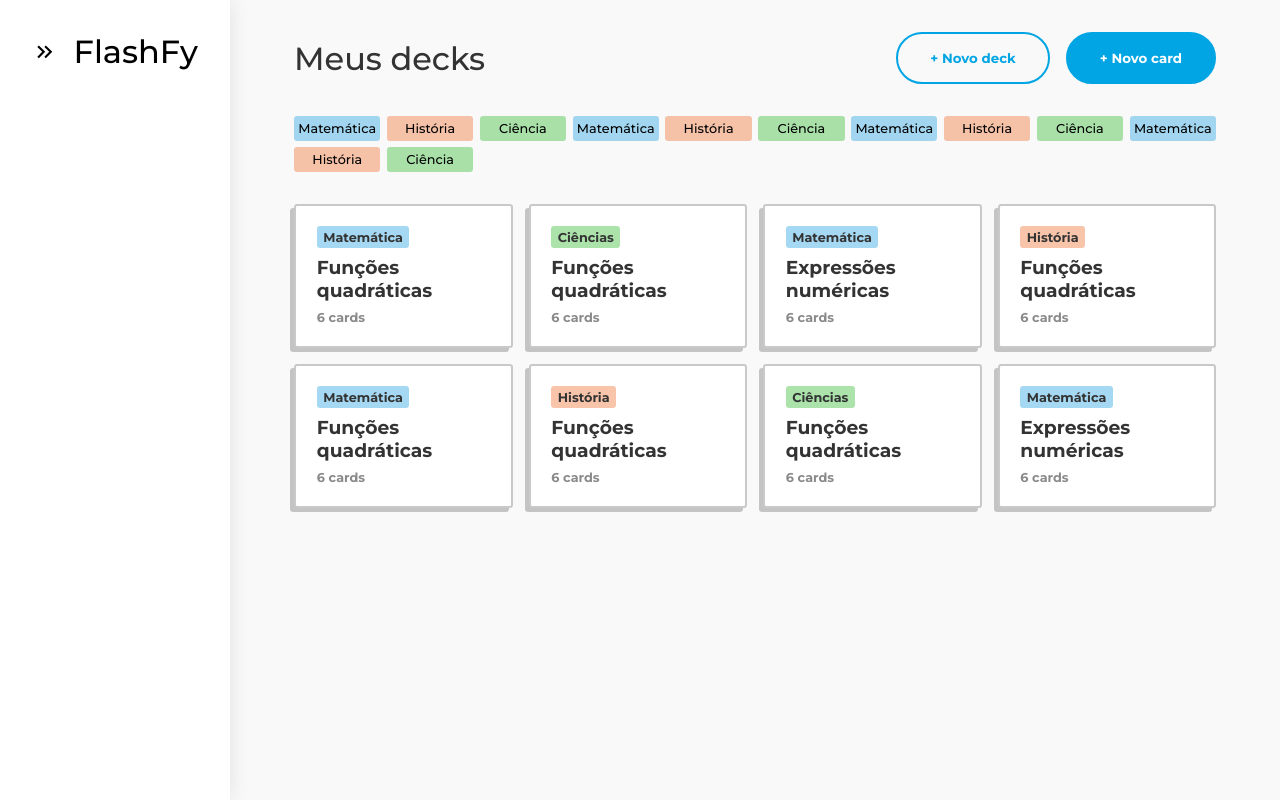
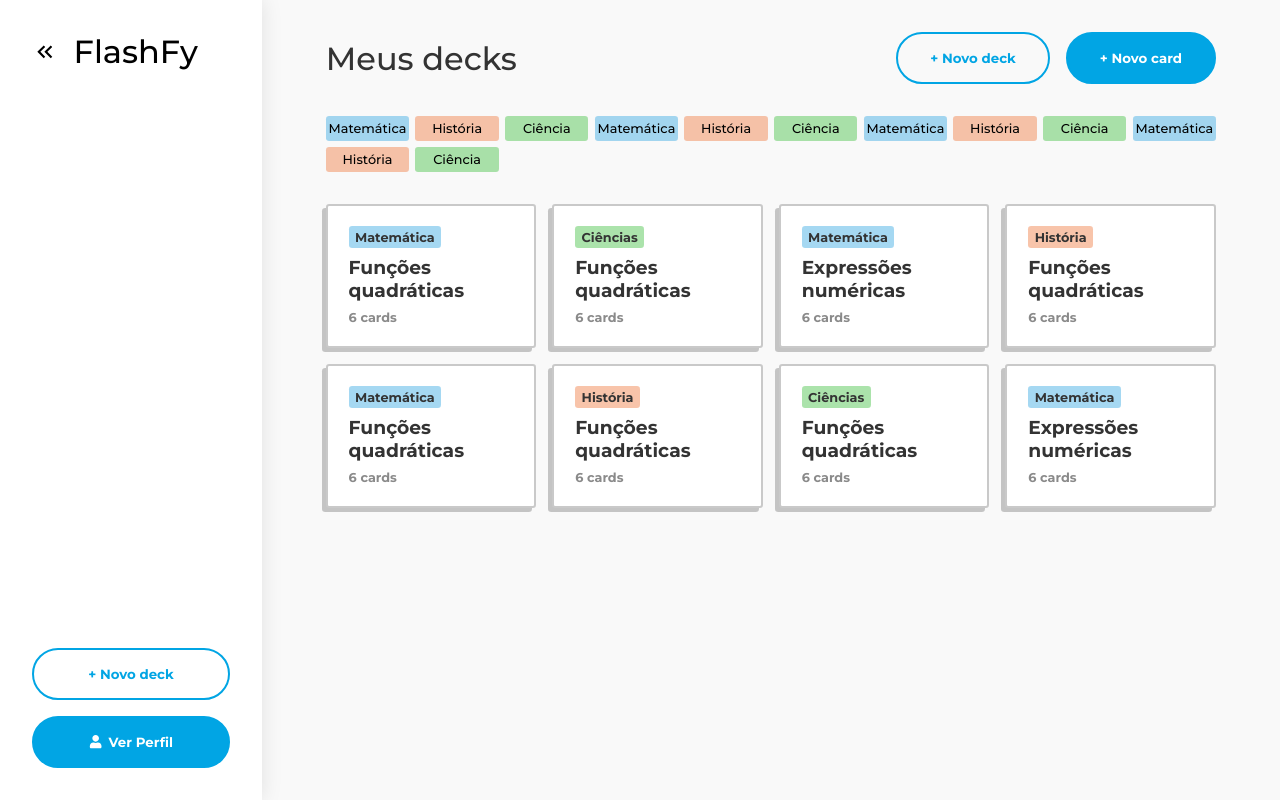
Before and after one commit to FellipeCastro/flashfy, a React (Vite) app: page / in a window 1280 px wide. Both pictures are taken after a click on the button 44 px from the left and 51 px from the top of the page. Built offline with nearby package versions, Linux system fonts and the light colour scheme.

Commit message:
Sidebar atualizada

```diff
--- a/src/App.jsx
+++ b/src/App.jsx
@@ -1,14 +1,23 @@
 import { MdKeyboardDoubleArrowRight } from "react-icons/md";
+import { FaUser } from "react-icons/fa";
+import { useState } from "react";
 
 const App = () => {
+    const [isSidebarOpen, setIsSidebarOpen] = useState(false);
+
     return (
-        <div className="container open">
-            <div className="sidebar">
+        <div className="container">
+            <div className={isSidebarOpen ? "sidebar open" : "sidebar"}>
                 <div className="flexContainer">
-                    <button className="sidebarBtn">
+                    <button className="sidebarBtn" onClick={() => setIsSidebarOpen(!isSidebarOpen)}>
                         <MdKeyboardDoubleArrowRight />
                     </button>
                     <div className="logo">FlashFy</div>
+                </div>
+
+                <div className="btnsContainerColumn">
+                    <button className="btn secondary">+ Novo deck</button>
+                    <button className="btn"><FaUser /> Ver Perfil</button>
                 </div>
             </div>
 
--- a/src/index.css
+++ b/src/index.css
@@ -36,14 +36,20 @@
 }
 
 .sidebar {
-  min-height: 100vh;
+    height: 100vh;
     padding: 2rem;
     background: var(--secondary-color);
     display: flex;
     flex-direction: column;
     align-items: center;
+    justify-content: space-between;
     box-shadow: 0 0 20px var(--shadow-color);
     z-index: 2;
+    transition: 0.2s ease-in-out;
+}
+
+.open {
+    width: 25%;
 }
 
 .sidebarBtn {
@@ -54,7 +60,11 @@
     background: transparent;
     border: none;
     cursor: pointer;
-  transition: 0.1s ease-in-out;
+    transition: 0.2s ease-in-out;
+}
+
+.open .sidebarBtn {
+    transform: rotate(180deg);
 }
 
 .sidebarBtn:hover {
@@ -65,7 +75,7 @@
     width: 100%;
     display: flex;
     align-items: center;
-  justify-content: space-between;
+    justify-content: left;
     gap: 1rem;
 }
 
@@ -93,6 +103,18 @@
     gap: 1rem;
 }
 
+.btnsContainerColumn {
+    width: 100%;
+    display: none;
+    flex-direction: column;
+    align-items: center;
+    gap: 1rem;
+}
+
+.open .btnsContainerColumn {
+    display: flex;
+}
+
 .btn {
     background: var(--primary-color);
     color: var(--secondary-color);
@@ -104,6 +126,14 @@
     font-weight: bold;
     cursor: pointer;
     transition: 0.2s;
+    display: flex;
+    align-items: center;
+    justify-content: center;
+    gap: 0.4rem;
+}
+
+.btnsContainerColumn .btn {
+    width: 100%;
 }
 
 .secondary {
```
Lines whose indentation alone changed are shown as unchanged.
